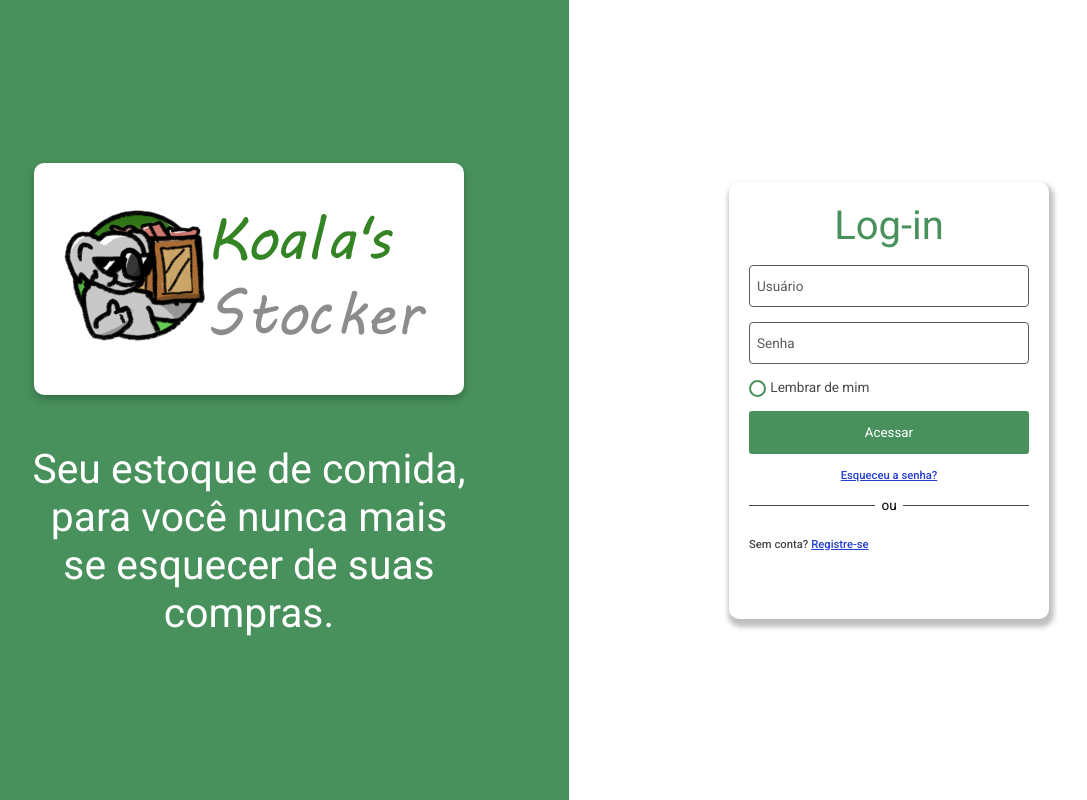
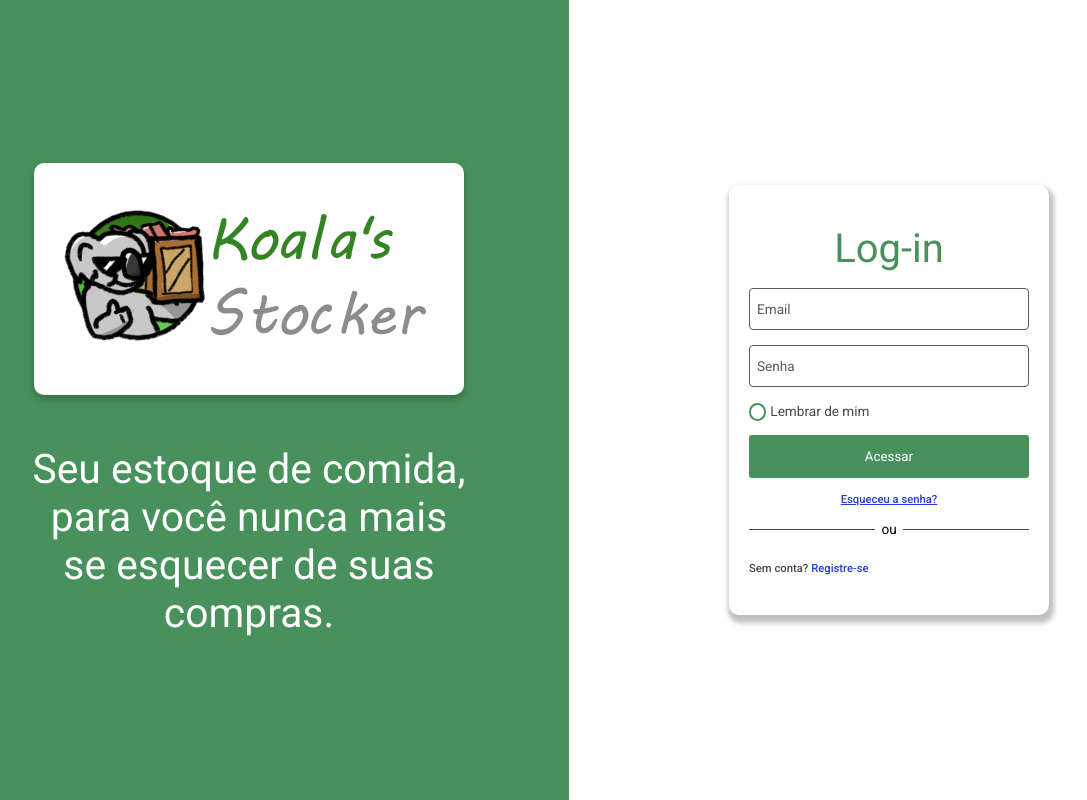
Before and after one commit to lucasnvs/koala-stocker, a PHP site: page / in a window 1280 px wide. Shown: the whole page, without its empty margins (71-1158 px from the left). Run offline with PHP 8.4, Linux system fonts and the light colour scheme.

Commit message:
resolvendo card signup

```diff
--- a/index.html
+++ b/index.html
@@ -9,6 +9,7 @@
     <link rel="stylesheet" href="styles/index.css">
     <link rel="stylesheet" href="styles/subclasses.css">
     <title>Koala's</title>
+    <script src="./login.js" async></script>
 </head>
 <body>
     <div id="verde">
@@ -18,15 +19,15 @@
         <h1 class="title">Seu estoque de comida, para você nunca mais se esquecer de suas compras.</h1>
     </div>
     <div id="branco">
-        <div id="box">
+        <div id="login">
             <h1 class="title">Log-in</h1>
             <div class="input-container">
-                <input type="text" required id="user" name="user">
-                <label for="user">Usuário</label>
+                <input type="text" required id="email_login" name="email_login">
+                <label for="email_login">Email</label>
             </div>
             <div class="input-container">
-                <input type="password" required id="pass" name="pass">
-                <label for="pass">Senha</label>
+                <input type="password" required id="pass_login" name="pass_login">
+                <label for="pass_login">Senha</label>
             </div>
             <div class="remember-me">
                 <input type="checkbox" id="remember">
@@ -35,7 +36,31 @@
             <a href="./templates/main.html" class="all"><button id="btn" class="btn all">Acessar</button></a>
             <h5><a href="templates/main.html">Esqueceu a senha?</a></h5>
             <span>ou</span>
-            <h5 class="regist">Sem conta? <a href="templates/main.html">Registre-se</a></h5>
+            <h5 class="regist">Sem conta? <a id="login-ref">Registre-se</a></h5>
+        </div>
+        <div id="signup" class="hidden">
+            <h1 class="title">Sign-up</h1>
+            <div class="side">
+                <div class="input-container">
+                    <input type="text" required id="name_signup" name="name_signup">
+                    <label for="name_signup">Nome</label>
+                </div>
+                <div class="input-container">
+                    <input type="text" required id="undername_signup" name="undername_signup">
+                    <label for="undername_signup">Sobrenome</label>
+                </div>
+            </div>
+            <div class="input-container">
+                <input type="text" required id="email_signup" name="email_signup">
+                <label for="email_signup">Email</label>
+            </div>
+            <div class="input-container">
+                <input type="password" required id="pass_signup" name="pass_signup">
+                <label for="pass_signup">Senha</label>
+            </div>
+            <a href="./templates/main.html" class="all"><button id="btn" class="btn all">Começar</button></a>
+            <span>ou</span>
+            <h5 class="regist">Já tem conta? <a id="signup-ref">Entre agora</a></h5>
         </div>
     </div>
 </body>
--- /dev/null
+++ b/login.js
@@ -0,0 +1,17 @@
+const white_side = document.getElementById("branco");
+const login_ref = document.getElementById("login-ref");
+const signup_ref = document.getElementById("signup-ref");
+const loginCard = document.getElementById("login");
+const signupCard = document.getElementById("signup");
+
+signupCard.remove();
+
+login_ref.addEventListener('click', () => {
+    loginCard.remove();
+    white_side.appendChild(signupCard);
+});
+
+signup_ref.addEventListener('click', () => {
+    signupCard.remove();
+    white_side.appendChild(loginCard)
+});
--- a/styles/index.css
+++ b/styles/index.css
@@ -44,16 +44,15 @@ body {
     background-color: white;
 }
 
-#box {
+#login {
+    display: flex;
     position: relative;
-    display: flex;
     flex-direction: column;
     align-items: center;
     width: 50%;
     gap: 15px;
     max-width: 400px;
-    height: 437px;
-    padding: 20px;
+    padding: 40px 20px;
     border-radius: 14px;
     background: #FFFFFF;
     box-shadow: 2px 5px 5px 3px rgba(0, 0, 0, 0.25);
@@ -110,7 +109,7 @@ body {
     border: 2px solid #48915C;
 }
 
-.remember-me {
+#login .remember-me {
     display: flex;
     align-self: stretch;
     align-items: center;
@@ -118,7 +117,7 @@ body {
     color: #494747;
 }
 
-.remember-me input[type="checkbox"] {
+#login .remember-me input[type="checkbox"] {
     position: relative;
     bottom: -1px;
     width: 1.3em;
@@ -132,7 +131,7 @@ body {
     outline: none;
     cursor: pointer;
 }
-.remember-me input[type="checkbox"]::after {
+#login .remember-me input[type="checkbox"]::after {
     content: "";
     position: absolute;
     left: .15em;
@@ -143,17 +142,17 @@ body {
     background-color: #FFF;
 }
 
-.remember-me input[type="checkbox"]:checked::after{
+#login .remember-me input[type="checkbox"]:checked::after{
     background-color: #48915C;
 }
 
-#box span {
+#login span {
     width: 100%;
     text-align: center;
     position: relative;
 }
 
-#box span::after {
+#login span::after {
     position: absolute;
     content: "";
     top: 50%;
@@ -162,7 +161,7 @@ body {
     height: 1px;
     background-color: #494747;
 }
-#box span::before {
+#login span::before {
     position: absolute;
     content: "";
     top: 50%;
@@ -172,7 +171,61 @@ body {
     background-color: #494747;
 }
 
-#box .title {
+#login .title {
+    font-style: normal;
+    font-weight: 400;
+    font-size: 40px;
+    line-height: 48px;
+    text-align: center;
+    color: #48915C;
+}
+
+#signup {
+    display: flex;
+    position: relative;
+    flex-direction: column;
+    align-items: center;
+    width: 50%;
+    gap: 15px;
+    max-width: 400px;
+    padding: 40px 20px;
+    border-radius: 14px;
+    background: #FFFFFF;
+    box-shadow: 2px 5px 5px 3px rgba(0, 0, 0, 0.25);
+    border-radius: 10px;
+}
+
+#signup .side {
+    display: flex;
+    gap: 10px;
+}
+
+#signup span {
+    width: 100%;
+    text-align: center;
+    position: relative;
+}
+
+#signup span::after {
+    position: absolute;
+    content: "";
+    top: 50%;
+    right: 0;
+    width: 45%;
+    height: 1px;
+    background-color: #494747;
+}
+#signup span::before {
+    position: absolute;
+    content: "";
+    top: 50%;
+    left: 0;
+    width: 45%;
+    height: 1px;
+    background-color: #494747;
+}
+
+#signup .title {
     font-style: normal;
     font-weight: 400;
     font-size: 40px;
@@ -184,7 +237,10 @@ body {
 .regist {
     margin-top: 10px;
     align-self: stretch;
+} .regist a {
+    cursor: pointer;
 }
+
 h5 {
     color: #494747;
 }
--- a/styles/subclasses.css
+++ b/styles/subclasses.css
@@ -19,6 +19,10 @@
     width: 100%;
 }
 
+.hidden {
+    display: none;
+}
+
 .red {
     background-color: #D6382E;
 }
```
Also changed, not shown: script2.js (deleted, +0 -22 lines).
